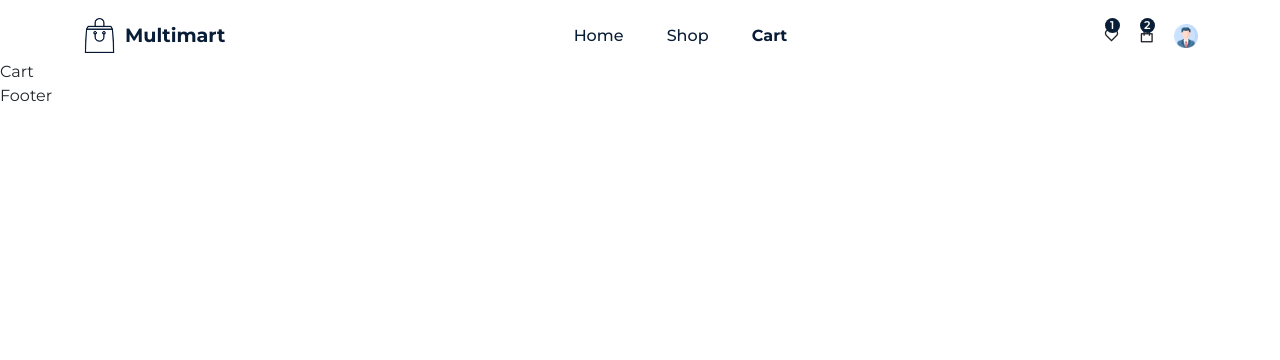
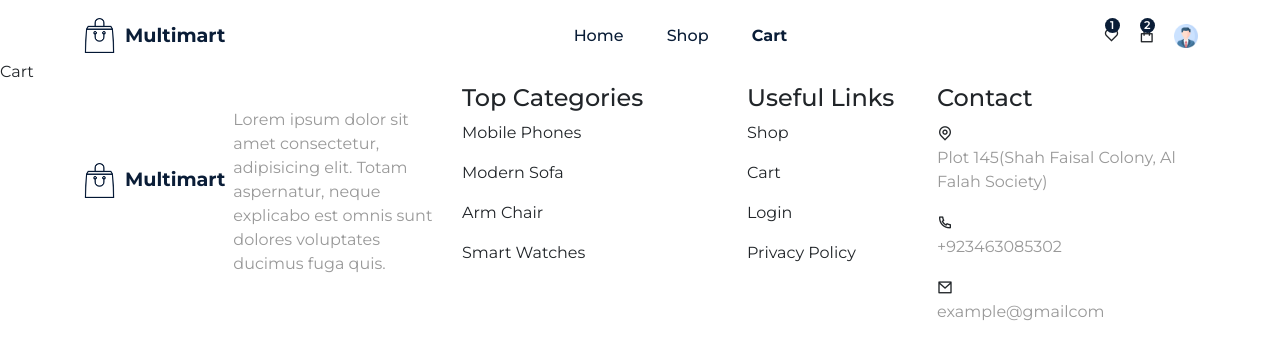
Before and after one commit to Shair1020/ecommerce-multimart, a React (Create React App) app: page /cart in a window 1280 px wide. Shown: the top 360 px of the page. Built offline with nearby package versions, Linux system fonts and the light colour scheme.

Commit message:
footer design in progress

```diff
--- a/src/component/Footer/Footer.jsx
+++ b/src/component/Footer/Footer.jsx
@@ -1,9 +1,94 @@
-import React from 'react'
+import React from "react";
+import "./footer.css";
+import { Container, Row, Col, ListGroup, ListGroupItem } from "reactstrap";
+import logo from "../../assets/images/eco-logo.png";
+import { Link } from "react-router-dom";
 
 const Footer = () => {
   return (
-    <div>Footer</div>
-  )
-}
+    <footer className="footer">
+      <Container>
+        <Row>
+          <Col lg="4">
+            <div className="logo">
+              <img src={logo} alt="logo" />
+              <div>
+                <h1>Multimart</h1>
+              </div>
+              <p className="footer__text mt-4">
+                Lorem ipsum dolor sit amet consectetur, adipisicing elit. Totam
+                aspernatur, neque explicabo est omnis sunt dolores voluptates
+                ducimus fuga quis.
+              </p>
+            </div>
+          </Col>
+          <Col lg="3">
+            <div className="footer__quick-links">
+              <h4 className="quick__link-title">Top Categories</h4>
+              <ListGroup>
+                <ListGroupItem className="ps-0 border-0">
+                  <Link to="#">Mobile Phones</Link>
+                </ListGroupItem>
+                <ListGroupItem className="ps-0 border-0">
+                  <Link to="#">Modern Sofa</Link>
+                </ListGroupItem>
+                <ListGroupItem className="ps-0 border-0">
+                  <Link to="#">Arm Chair</Link>
+                </ListGroupItem>
+                <ListGroupItem className="ps-0 border-0">
+                  <Link to="#">Smart Watches</Link>
+                </ListGroupItem>
+              </ListGroup>
+            </div>
+          </Col>
+          <Col lg="2">
+            <div className="footer__quick-links">
+              <h4 className="quick__link-title">Useful Links</h4>
+              <ListGroup>
+                <ListGroupItem className="ps-0 border-0">
+                  <Link to="/shop">Shop</Link>
+                </ListGroupItem>
+                <ListGroupItem className="ps-0 border-0">
+                  <Link to="/cart">Cart</Link>
+                </ListGroupItem>
+                <ListGroupItem className="ps-0 border-0">
+                  <Link to="/login">Login</Link>
+                </ListGroupItem>
+                <ListGroupItem className="ps-0 border-0">
+                  <Link to="#">Privacy Policy</Link>
+                </ListGroupItem>
+              </ListGroup>
+            </div>
+          </Col>
+          <Col lg="3">
+            <div className="footer__quick-links">
+              <h4 className="quick__link-title">Contact</h4>
+              <ListGroup>
+                <ListGroupItem className="ps-0 border-0">
+                  <span>
+                    <i className="ri-map-pin-line"></i>
+                    <p>Plot 145(Shah Faisal Colony, Al Falah Society)</p>
+                  </span>
+                </ListGroupItem>
+                <ListGroupItem className="ps-0 border-0">
+                  <span>
+                    <i className="ri-phone-line"></i>
+                    <p>+923463085302</p>
+                  </span>
+                </ListGroupItem>
+                <ListGroupItem className="ps-0 border-0">
+                  <span>
+                    <i className="ri-mail-line"></i>
+                    <p>example@gmailcom</p>
+                  </span>
+                </ListGroupItem>
+              </ListGroup>
+            </div>
+          </Col>
+        </Row>
+      </Container>
+    </footer>
+  );
+};
 
-export default Footer
+export default Footer;
```
Also changed, not shown: src/component/Footer/footer.css (added).
